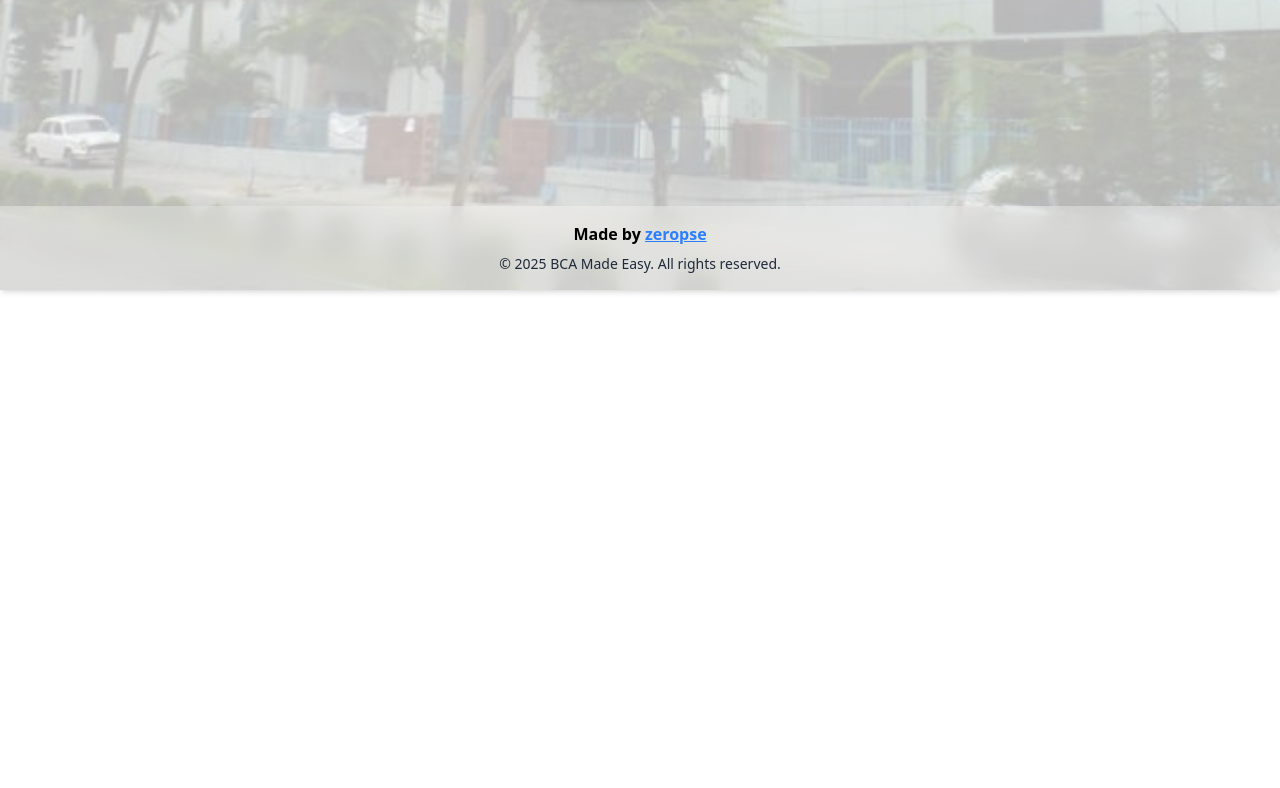
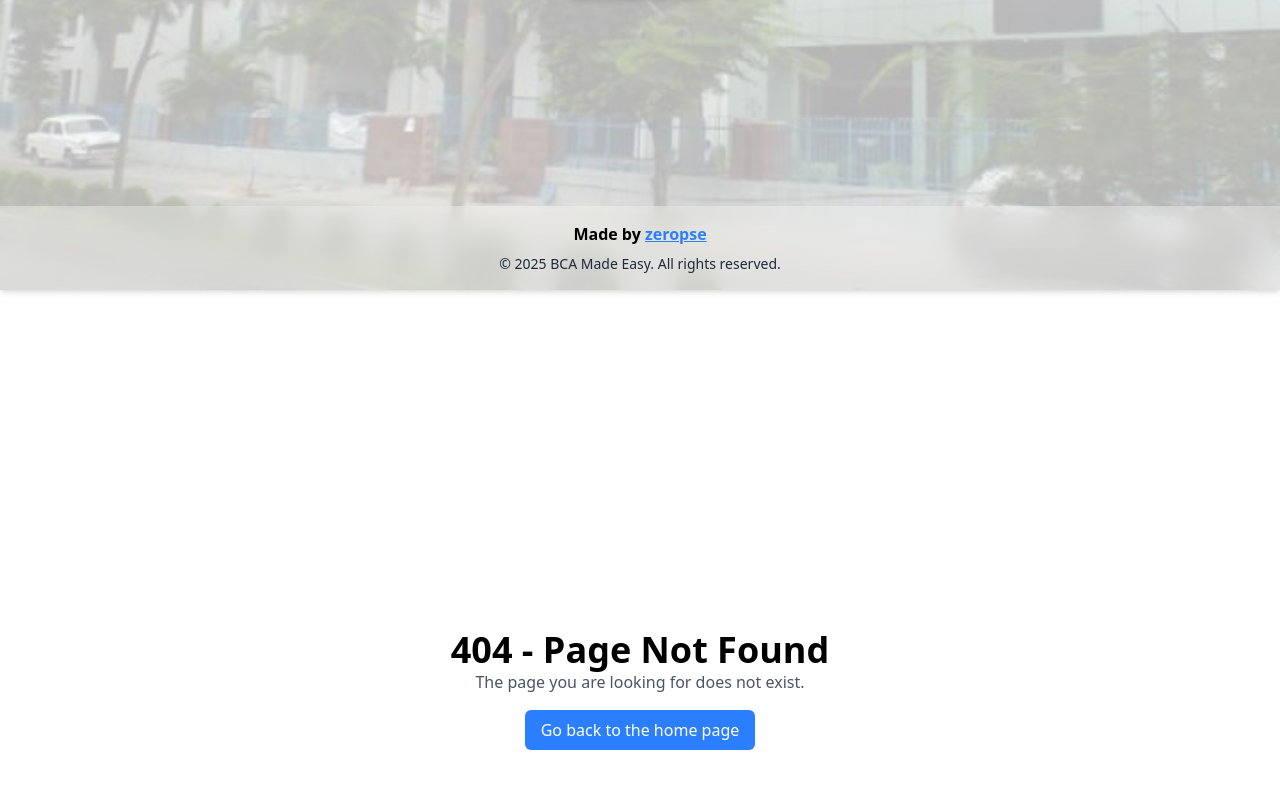
Before and after one commit to zeropse/ezbca, a React (Vite) app: page / in a window 1280 px wide. Shown: the part 510-1298 px from the top of the page. Before the commit the page ends 800 px from the top, so only its background shows below. Built offline with nearby package versions, Linux system fonts and the light colour scheme.

Commit message:
added 404

```diff
--- a/src/App.jsx
+++ b/src/App.jsx
@@ -1,5 +1,6 @@
 import { BrowserRouter, Routes, Route } from "react-router-dom";
 import Home from "./pages/Home";
+import NotFound from "./pages/NotFound";
 
 const App = () => {
   return (
@@ -7,6 +8,10 @@ const App = () => {
       <Routes>
         <Route path="/" element={<Home />} />
       </Routes>
+
+      <Routes>
+        <Route path="*" element={<NotFound />} />
+      </Routes>
     </BrowserRouter>
   );
 };
--- /dev/null
+++ b/src/pages/NotFound.jsx
@@ -0,0 +1,18 @@
+const NotFound = () => {
+  return (
+    <div className="flex flex-col items-center justify-center h-screen">
+      <h1 className="text-4xl font-bold">404 - Page Not Found</h1>
+      <p className="text-gray-600">
+        The page you are looking for does not exist.
+      </p>
+      <button
+        onClick={() => (window.location.href = "/")}
+        className="mt-4 cursor-pointer bg-blue-500 text-white px-4 py-2 rounded-md"
+      >
+        Go back to the home page
+      </button>
+    </div>
+  );
+};
+
+export default NotFound;
```
Also changed, not shown: vercel.json (added).
